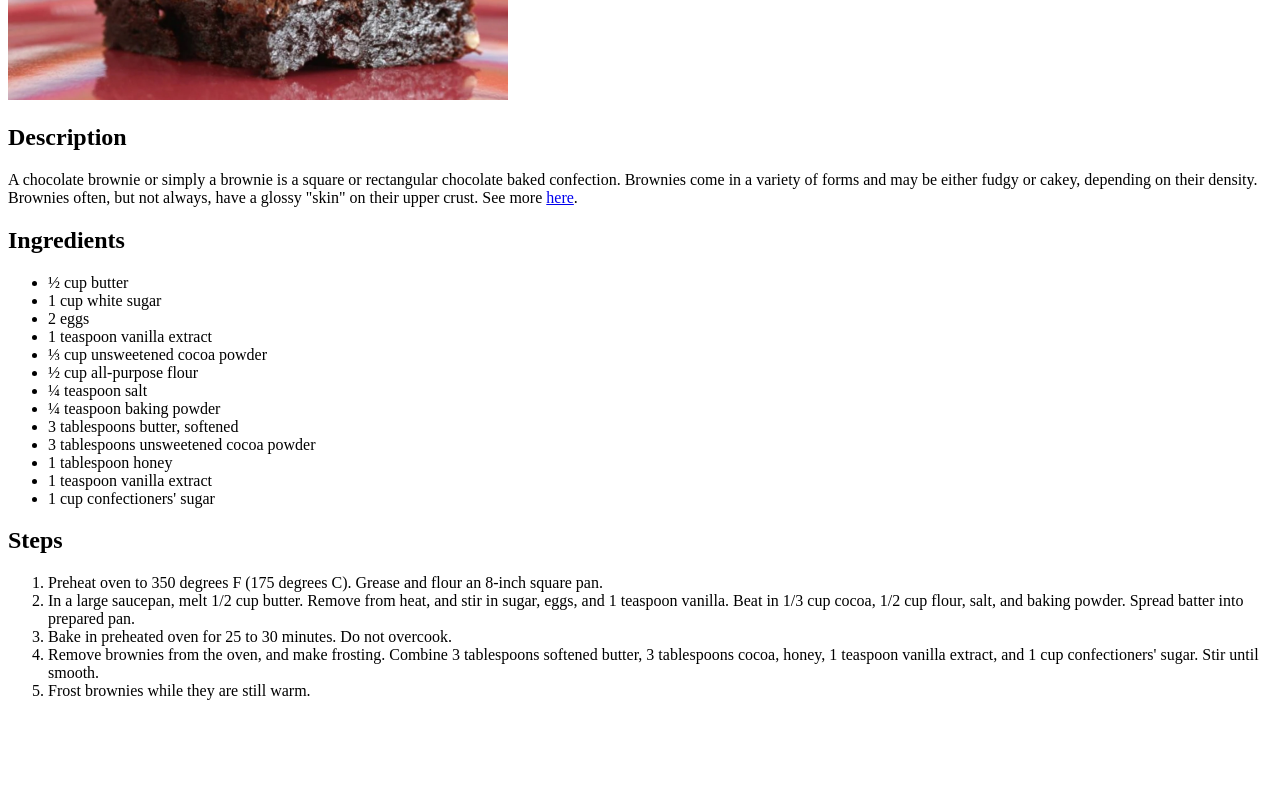
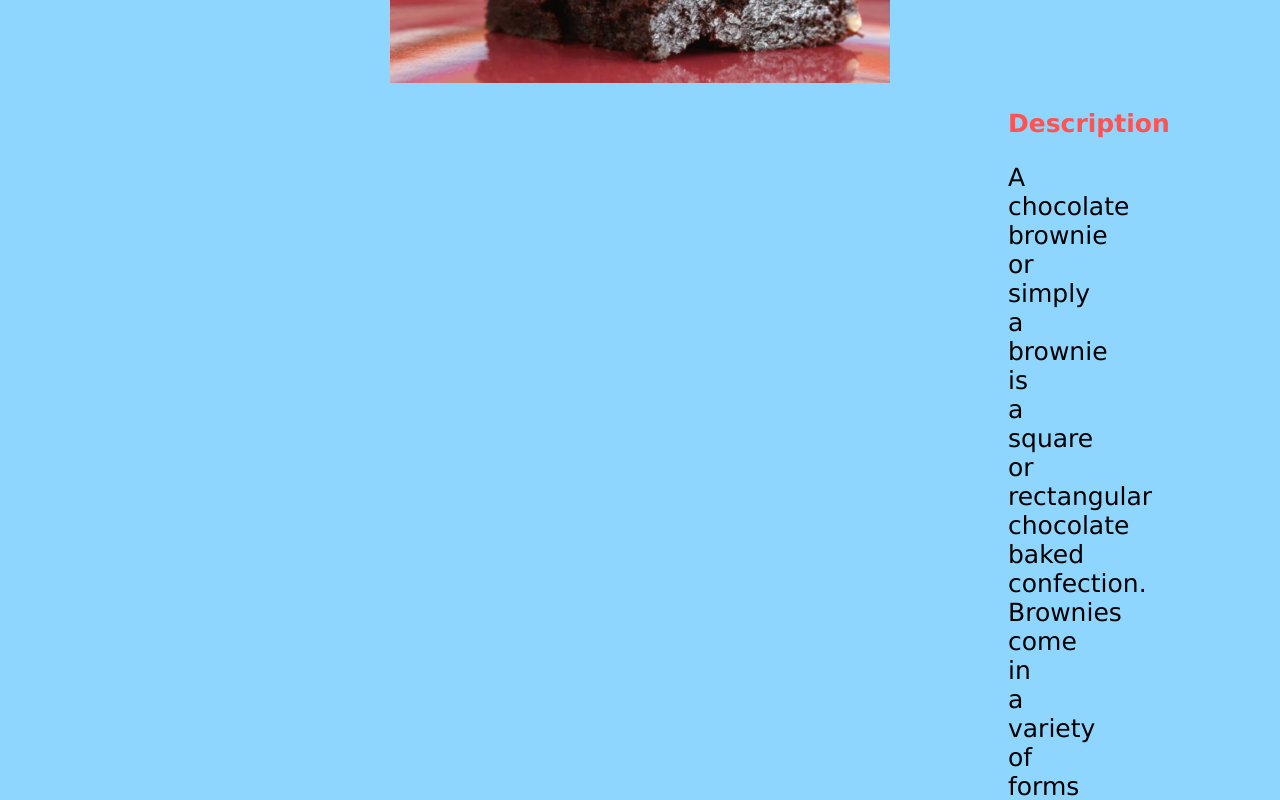
Before and after one commit to beginner-mayrom/odin-recipes, a plain HTML site: page recipes/brownie.html in a window 1280 px wide. Shown: the part 480-1280 px from the top of the page. Before the commit the page ends 1196 px from the top, so only its background shows below. Drawn offline with Linux system fonts and the light colour scheme.

Commit message:
edit the readme and add styles to siblings pages
I added class to the headings; I added a margin to center the text;
and I added a id to justify the paragraphs and
another id to align lists text to start.

```diff
--- a/recipes/brownie.html
+++ b/recipes/brownie.html
@@ -3,15 +3,17 @@
     <head>
         <meta charset="utf-8">
         <title>Chocolate Brownie</title>
+        <link rel="stylesheet" href="../styles.css">
     </head>
 
     <body>
-        <h1>Chocolate Brownie</h1>
+        <h1 class="heading">Chocolate Brownie</h1>
 
         <img src="../images/brownie.jpg" alt="brownie dish" width="500">
 
-        <h2>Description</h2>
-        <p>
+        <div class="margin">
+            <h2 class="heading">Description</h2>
+            <p id="justify">
                 A chocolate brownie or simply a brownie is a square or rectangular
                 chocolate baked confection. Brownies come in a variety of forms and
                 may be either fudgy or cakey, depending on their density. Brownies
@@ -19,48 +21,49 @@
                 See more <a href="https://en.wikipedia.org/wiki/Chocolate_brownie" target="_blank">here</a>.
             </p>
 
-        <h2>Ingredients</h2>
+            <h2 class="heading">Ingredients</h2>
             <ul>
-            <li>½ cup butter</li>
-            <li>1 cup white sugar</li>
-            <li>2 eggs</li>
-            <li>1 teaspoon vanilla extract</li>
-            <li>⅓ cup unsweetened cocoa powder</li>
-            <li>½ cup all-purpose flour</li>
-            <li>¼ teaspoon salt</li>
-            <li>¼ teaspoon baking powder</li>
-            <li>3 tablespoons butter, softened</li>
-            <li>3 tablespoons unsweetened cocoa powder</li>
-            <li>1 tablespoon honey</li>
-            <li>1 teaspoon vanilla extract</li>
-            <li>1 cup confectioners' sugar</li>
+                <li id="start">½ cup butter</li>
+                <li id="start">1 cup white sugar</li>
+                <li id="start">2 eggs</li>
+                <li id="start">1 teaspoon vanilla extract</li>
+                <li id="start">⅓ cup unsweetened cocoa powder</li>
+                <li id="start">½ cup all-purpose flour</li>
+                <li id="start">¼ teaspoon salt</li>
+                <li id="start">¼ teaspoon baking powder</li>
+                <li id="start">3 tablespoons butter, softened</li>
+                <li id="start">3 tablespoons unsweetened cocoa powder</li>
+                <li id="start">1 tablespoon honey</li>
+                <li id="start">1 teaspoon vanilla extract</li>
+                <li id="start">1 cup confectioners' sugar</li>
             </ul>
 
-        <h2>Steps</h2>
+            <h2 class="heading">Steps</h2>
             <ol>
-            <li>
+                <li id="start">
                     Preheat oven to 350 degrees F (175 degrees C).
                     Grease and flour an 8-inch square pan.
                 </li>
 
-            <li>
+                <li id="start">
                     In a large saucepan, melt 1/2 cup butter. Remove
                     from heat, and stir in sugar, eggs, and 1 teaspoon vanilla.
                     Beat in 1/3 cup cocoa, 1/2 cup flour, salt, and baking powder.
                     Spread batter into prepared pan.
-            </li>
+                </li id="start">
 
-            <li>Bake in preheated oven for 25 to 30 minutes. Do not overcook.</li>
+                <li id="start">Bake in preheated oven for 25 to 30 minutes. Do not overcook.</li>
 
-            <li>
+                <li id="start">
                     Remove brownies from the oven, and make frosting.
                     Combine 3 tablespoons softened butter, 3 tablespoons cocoa, honey,
                     1 teaspoon vanilla extract, and 1 cup confectioners' sugar.
                     Stir until smooth.
-            </li>
+                </li id="start">
 
-            <li>Frost brownies while they are still warm.</li>
+                <li id="start">Frost brownies while they are still warm.</li>
             </ol>
+        </div>
 
     </body>
 
--- a/styles.css
+++ b/styles.css
@@ -2,6 +2,7 @@
     background-color: rgb(143, 214, 255);
     text-align: center;
     font-family: Verdana, sans-serif, "Times New Roman";
+    font-size: 25px;
 }
 
 .img-menu {
@@ -12,3 +13,15 @@
 .heading {
     color:rgb(255, 82, 82);
 }
+
+#justify  {
+    text-align: justify;
+}
+
+#start {
+    text-align: start;
+}
+
+.margin {
+    margin: auto 1000px;
+  }
```
Also changed, not shown: recipes/black-eyed-peas.html (+23 -20 lines), recipes/french-toast.html (+23 -20 lines), 1 other file. Lines whose indentation alone changed are shown as unchanged.
